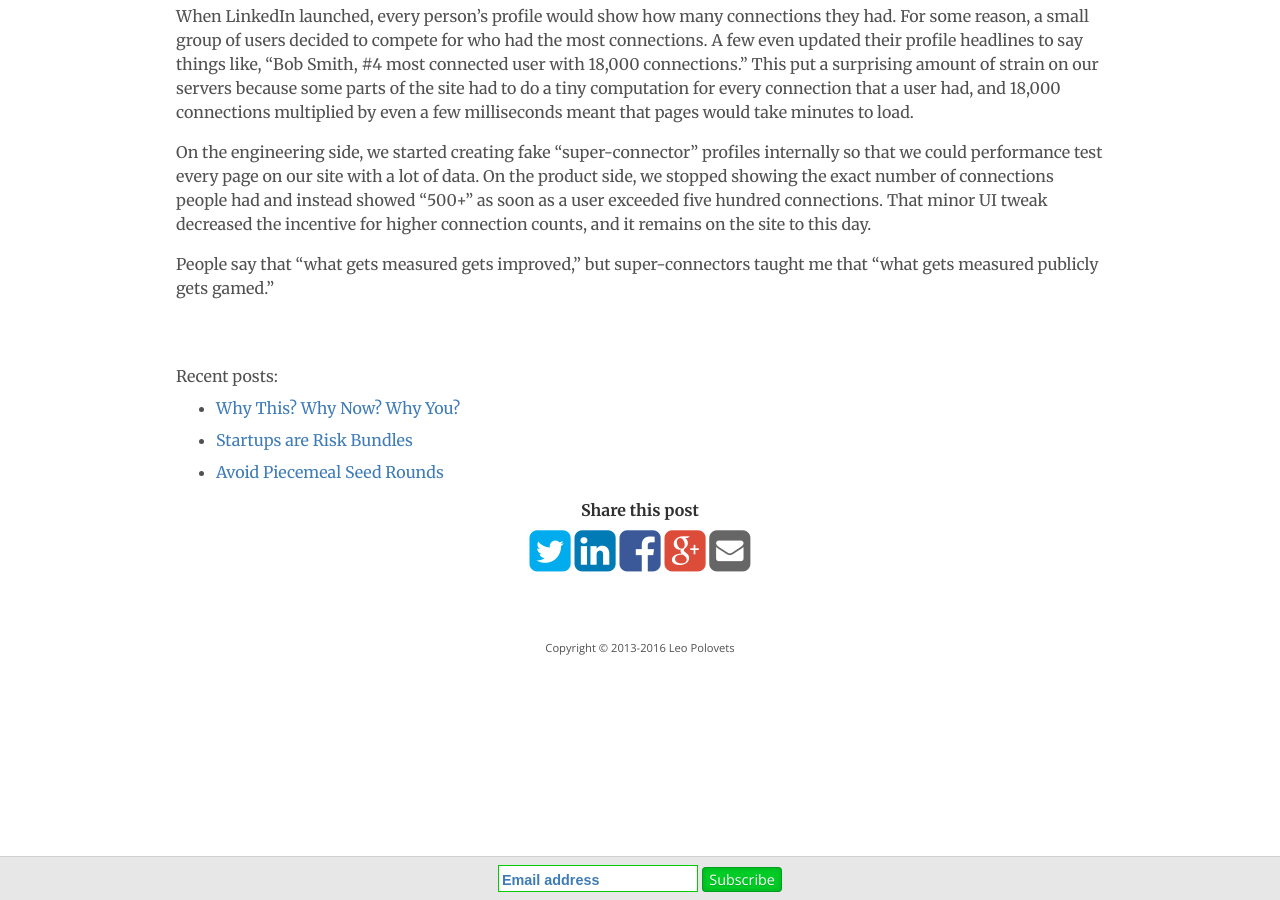
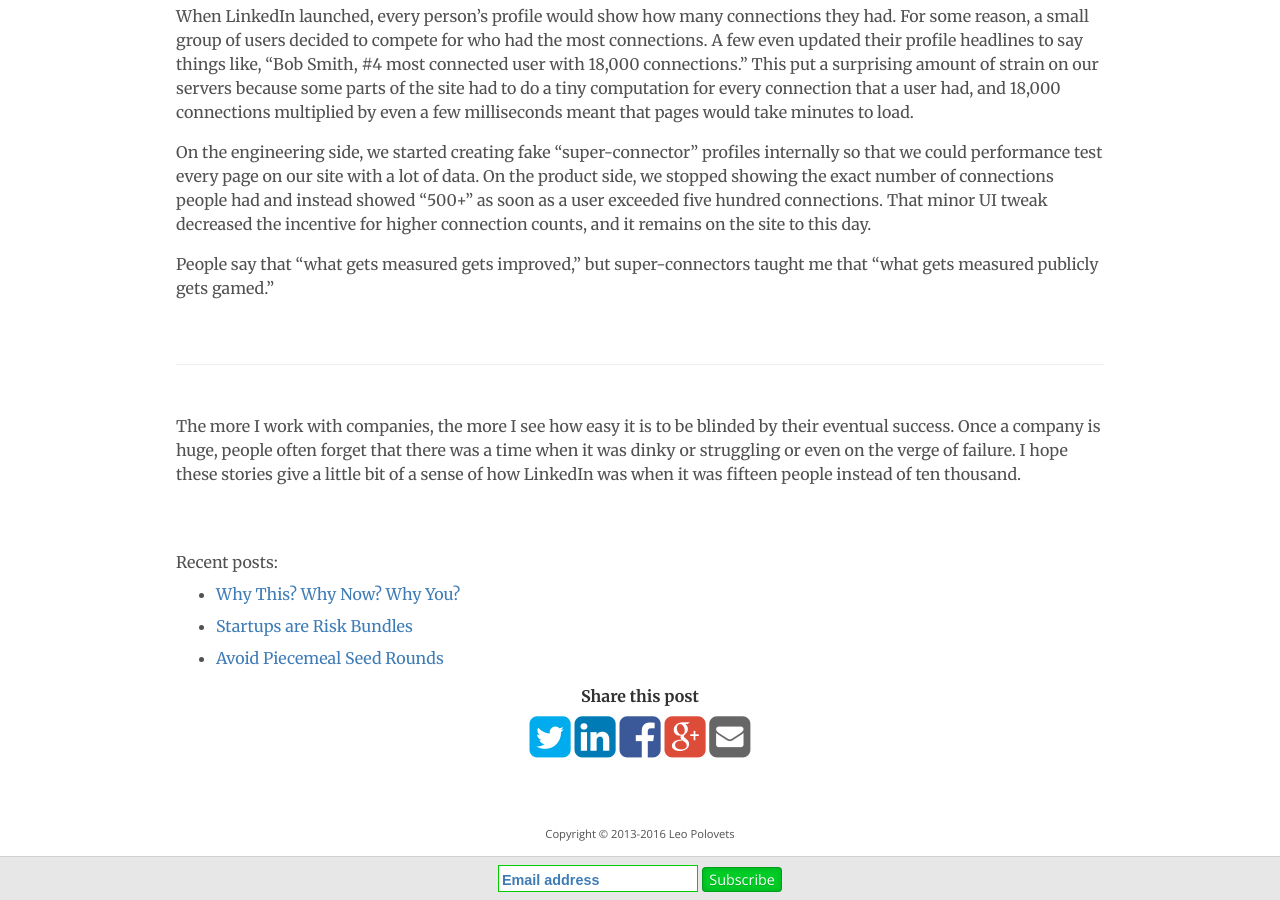
Before and after one commit to codingvc/codingvc, a Jekyll site: the page built from _posts/2016-06-14-15-short-stories-about-linkedins-early-days.markdown, in a window 1280 px wide and 900 px high, scrolled down 4891 px. Built offline with Jekyll 4.4.1, drawn with Linux system fonts in a browser that asks for light colours; nearby versions of some CDN libraries; Markdown is read by kramdown in place of the engine named in the settings; comment, search, counter and statistics services are not loaded.

Commit message:
minor update

```diff
--- a/_posts/2016-06-14-15-short-stories-about-linkedins-early-days.markdown
+++ b/_posts/2016-06-14-15-short-stories-about-linkedins-early-days.markdown
@@ -94,3 +94,8 @@ When LinkedIn launched, every person's profile would show how many connections t
 On the engineering side, we started creating fake "super-connector" profiles internally so that we could performance test every page on our site with a lot of data. On the product side, we stopped showing the exact number of connections people had and instead showed "500+" as soon as a user exceeded five hundred connections. That minor UI tweak decreased the incentive for higher connection counts, and it remains on the site to this day.
 
 People say that "what gets measured gets improved," but super-connectors taught me that "what gets measured publicly gets gamed."
+
+<br>
+<hr>
+<br>
+The more I work with companies, the more I see how easy it is to be blinded by their eventual success. Once a company is huge, people often forget that there was a time when it was dinky or struggling or even on the verge of failure. I hope these stories give a little bit of a sense of how LinkedIn was when it was fifteen people instead of ten thousand.
```
